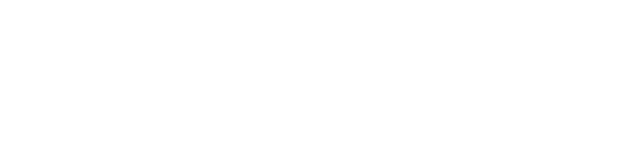
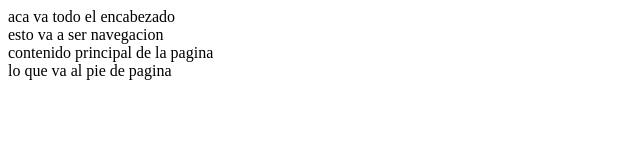
Before and after one commit to MLORE26/semana2, a plain HTML site: page index.html in a window 1280 px wide. Shown: the whole page, without its empty margins (0-640 px from the left). Drawn offline with Linux system fonts and the light colour scheme.

Commit message:
agrega estructura para semana 2

```diff
--- a/index.html
+++ b/index.html
@@ -4,9 +4,15 @@
     <meta charset="UTF-8">
     <meta http-equiv="X-UA-Compatible" content="IE=edge">
     <meta name="viewport" content="width=device-width, initial-scale=1.0">
-    <title>ejercitacion</title>
+    <title>Mi primer pagina web</title>
 </head>
 <body>
-
+    <header> aca va todo el encabezado
+        <nav> esto va a ser navegacion </nav>
+    </header>
+    <main>
+        contenido principal  de la pagina
+    </main>
+    <footer> lo que va al pie de pagina</footer>
 </body>
 </html>
```
